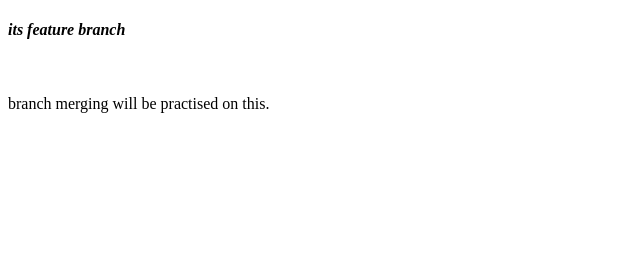
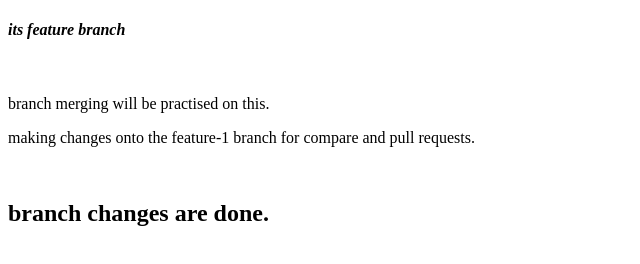
Before and after one commit to dupolaris/learning-react-native, a plain HTML site: page feature-1.html in a window 1280 px wide. Shown: the whole page, without its empty margins (0-640 px from the left). Drawn offline with Linux system fonts and the light colour scheme.

Commit message:
Update feature-1.html

```diff
--- a/feature-1.html
+++ b/feature-1.html
@@ -9,5 +9,7 @@
 <body>
     <h4><i>its feature branch</i></h4><br>
     <p>branch merging will be practised on this.</p>
+    <p>making changes onto the feature-1 branch for compare and pull requests.</p><br>
+    <h2>branch changes are done.</h2>
 </body>
 </html>
```
